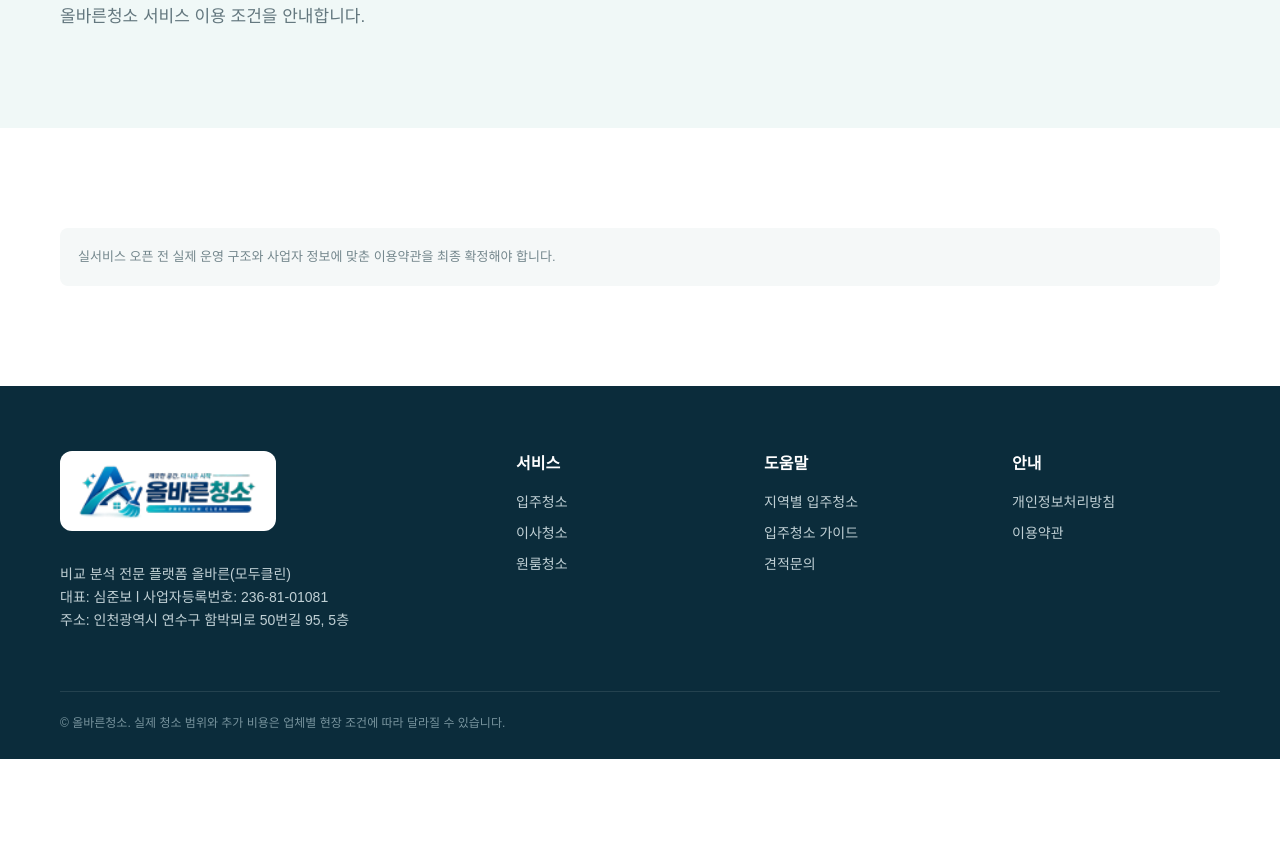
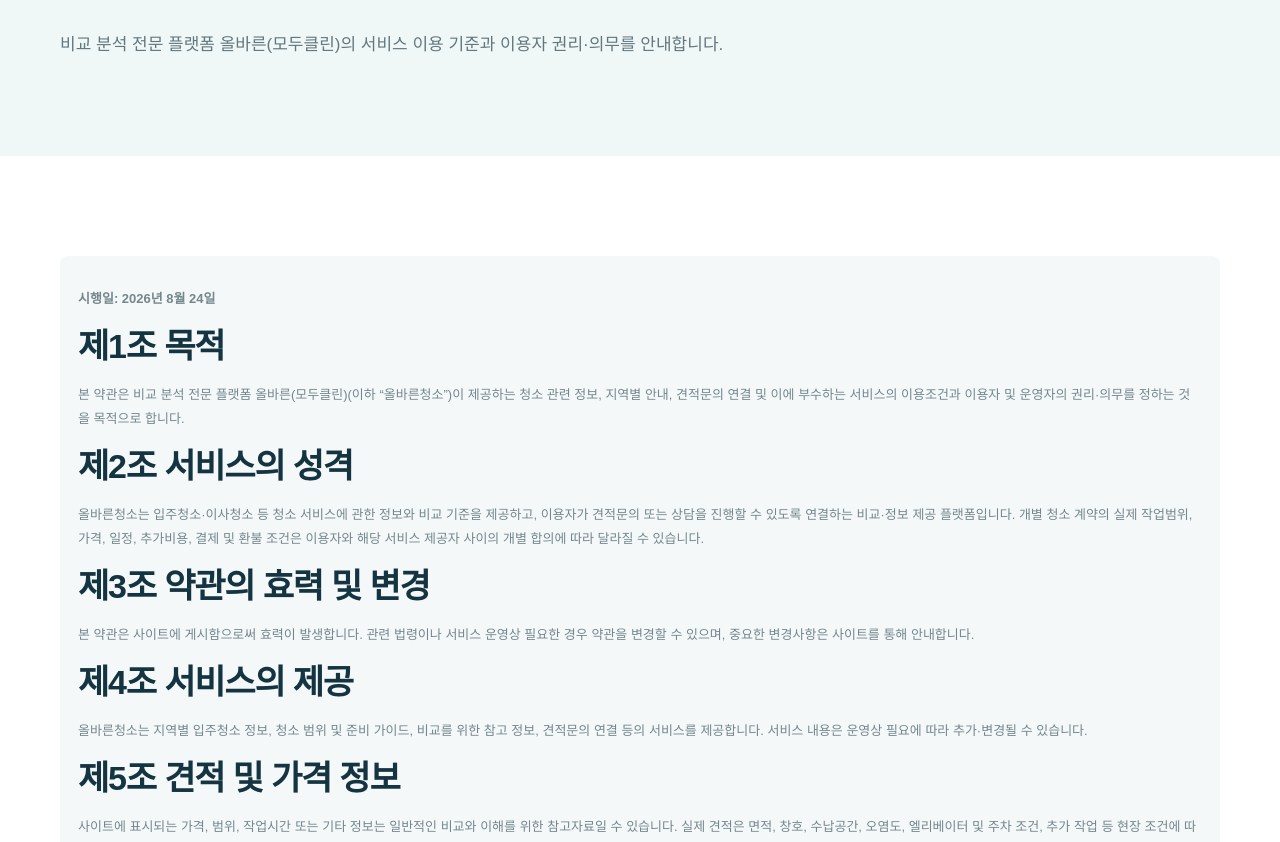
Before and after one commit to hoho601212-collab/ProperMove-inCleaning, a Next.js app: page /terms in a window 1280 px wide. Shown: the part 247-1089 px from the top of the page. Before the commit the page ends 1006 px from the top, so only its background shows below. Built offline with nearby package versions, Linux system fonts and the light colour scheme; no server answers.

Commit message:
이용약관 페이지 정비

```diff
--- a/app/terms/page.tsx
+++ b/app/terms/page.tsx
@@ -1 +1,55 @@
-export const metadata={title:"이용약관"};export default function Page(){return <><section className="pageHero"><div className="shell"><h1>이용약관</h1><p>올바른청소 서비스 이용 조건을 안내합니다.</p></div></section><section className="section shell"><div className="legal">실서비스 오픈 전 실제 운영 구조와 사업자 정보에 맞춘 이용약관을 최종 확정해야 합니다.</div></section></>}
+import type { Metadata } from "next";
+
+export const metadata: Metadata = {
+  title: "이용약관",
+  description: "비교 분석 전문 플랫폼 올바른(모두클린)의 서비스 이용약관을 안내합니다.",
+  alternates: { canonical: "/terms" },
+};
+
+export default function TermsPage() {
+  return <>
+    <section className="pageHero"><div className="shell"><span className="eyebrow">TERMS OF SERVICE</span><h1>이용약관</h1><p>비교 분석 전문 플랫폼 올바른(모두클린)의 서비스 이용 기준과 이용자 권리·의무를 안내합니다.</p></div></section>
+    <section className="section shell"><div className="legal" style={{lineHeight:1.85}}>
+      <p><strong>시행일: 2026년 8월 24일</strong></p>
+
+      <h2>제1조 목적</h2>
+      <p>본 약관은 비교 분석 전문 플랫폼 올바른(모두클린)(이하 “올바른청소”)이 제공하는 청소 관련 정보, 지역별 안내, 견적문의 연결 및 이에 부수하는 서비스의 이용조건과 이용자 및 운영자의 권리·의무를 정하는 것을 목적으로 합니다.</p>
+
+      <h2>제2조 서비스의 성격</h2>
+      <p>올바른청소는 입주청소·이사청소 등 청소 서비스에 관한 정보와 비교 기준을 제공하고, 이용자가 견적문의 또는 상담을 진행할 수 있도록 연결하는 비교·정보 제공 플랫폼입니다. 개별 청소 계약의 실제 작업범위, 가격, 일정, 추가비용, 결제 및 환불 조건은 이용자와 해당 서비스 제공자 사이의 개별 합의에 따라 달라질 수 있습니다.</p>
+
+      <h2>제3조 약관의 효력 및 변경</h2>
+      <p>본 약관은 사이트에 게시함으로써 효력이 발생합니다. 관련 법령이나 서비스 운영상 필요한 경우 약관을 변경할 수 있으며, 중요한 변경사항은 사이트를 통해 안내합니다.</p>
+
+      <h2>제4조 서비스의 제공</h2>
+      <p>올바른청소는 지역별 입주청소 정보, 청소 범위 및 준비 가이드, 비교를 위한 참고 정보, 견적문의 연결 등의 서비스를 제공합니다. 서비스 내용은 운영상 필요에 따라 추가·변경될 수 있습니다.</p>
+
+      <h2>제5조 견적 및 가격 정보</h2>
+      <p>사이트에 표시되는 가격, 범위, 작업시간 또는 기타 정보는 일반적인 비교와 이해를 위한 참고자료일 수 있습니다. 실제 견적은 면적, 창호, 수납공간, 오염도, 엘리베이터 및 주차 조건, 추가 작업 등 현장 조건에 따라 달라질 수 있으므로 최종 계약 전에 서비스 제공자와 내용을 확인해야 합니다.</p>
+
+      <h2>제6조 외부 견적문의 및 제휴 서비스</h2>
+      <p>견적문의 버튼 등을 통해 외부 페이지 또는 제휴 서비스로 이동할 수 있습니다. 외부 사이트에서 체결되는 계약, 개인정보 처리, 결제, 취소 및 환불 등에 대해서는 해당 서비스의 약관과 정책이 적용될 수 있습니다.</p>
+
+      <h2>제7조 이용자의 의무</h2>
+      <p>이용자는 정확한 정보를 바탕으로 서비스를 이용해야 하며, 타인의 개인정보를 무단 사용하거나 사이트의 정상적인 운영을 방해하는 행위를 해서는 안 됩니다. 또한 서비스에서 제공하는 콘텐츠를 운영자의 허락 없이 상업적으로 복제·배포해서는 안 됩니다.</p>
+
+      <h2>제8조 콘텐츠 및 지식재산권</h2>
+      <p>사이트에 게시된 문구, 디자인, 편집 구성, 자체 제작 이미지 및 콘텐츠에 관한 권리는 올바른청소 또는 정당한 권리자에게 있습니다. 제3자의 상표·브랜드명은 각 권리자에게 권리가 있으며, 정보 제공 및 식별 목적의 범위에서 사용될 수 있습니다.</p>
+
+      <h2>제9조 서비스 이용 제한</h2>
+      <p>불법적인 목적의 이용, 시스템에 대한 비정상적 접근, 반복적인 자동 요청, 타인의 권리 침해 등 서비스 운영에 지장을 주는 행위가 확인되는 경우 서비스 이용이 제한될 수 있습니다.</p>
+
+      <h2>제10조 책임의 범위</h2>
+      <p>올바른청소는 플랫폼에서 제공하는 일반 정보의 정확성을 높이기 위해 노력하지만, 개별 현장 상황과 업체 조건에 따라 실제 결과가 달라질 수 있습니다. 이용자는 최종 계약 전에 작업범위, 비용, 일정, A/S 조건 등을 직접 확인해야 합니다.</p>
+
+      <h2>제11조 게시 정보와 외부 링크</h2>
+      <p>사이트에는 공공기관, 아파트 브랜드, 청약·분양 정보 또는 기타 외부 사이트로 연결되는 링크가 포함될 수 있습니다. 외부 사이트의 내용과 운영 정책은 해당 운영 주체의 책임으로 관리됩니다.</p>
+
+      <h2>제12조 분쟁 해결 및 준거법</h2>
+      <p>본 약관과 서비스 이용에 관한 사항은 대한민국 법령을 따릅니다. 분쟁이 발생한 경우 당사자 간 원만한 협의를 우선하며, 협의가 이루어지지 않는 경우 관련 법령에 따른 관할 법원에서 해결합니다.</p>
+
+      <h2>제13조 사업자 정보 및 문의</h2>
+      <p>사업자: 비교 분석 전문 플랫폼 올바른(모두클린)<br/>대표: 심준보<br/>사업자등록번호: 236-81-01081<br/>주소: 인천광역시 연수구 함박뫼로 50번길 95, 5층<br/>제휴 문의: <a href="mailto:c0810@naver.com">c0810@naver.com</a></p>
+    </div></section>
+  </>;
+}
```
